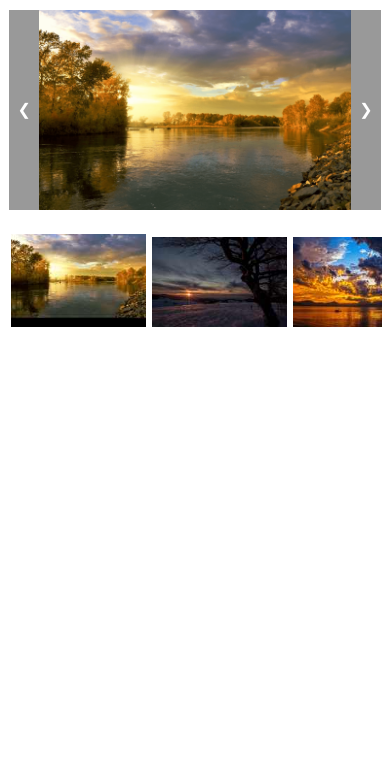
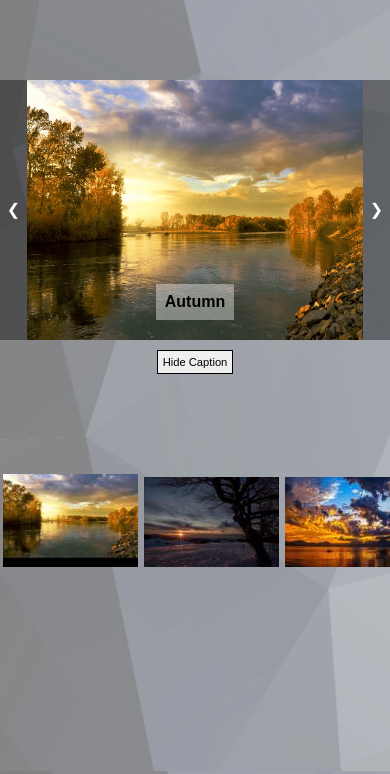
Before and after one commit to DWBergstrom/responsive-slideshow, a website: page index.html in a window 390 px wide. Shown: the part 70-844 px from the top of the page. Drawn offline with Linux system fonts and the light colour scheme.

Commit message:
Add captions and show/hide caption button
+ also added additional styling

```diff
--- a/index.css
+++ b/index.css
@@ -1,13 +1,24 @@
+* {
+  margin: 0;
+}
+
 body {
   font-family: sans-serif;
+  background: #DDDDDD;
+  background-attachment: fixed;
+  background-image: url('./images/background-overlay-final.png');
+  background-repeat: no-repeat center center fixed;
+  background-size: 200%;
 }
 
 header {
   text-align: center;
+  background: #3D9970;
+  height: 50px;
 }
 
 #current-selected-slide {
-  height: 480px;
+  height: 640px;
   max-width: 100%
 }
 
@@ -15,7 +26,12 @@ header {
   display: flex;
   justify-content: center;
   width: auto;
+  margin-top: 10px;
 }
+
+/* #current-slide-div {
+  background: white;
+} */
 
 /* for cycle left and right buttons */
 .cycle {
@@ -31,11 +47,41 @@ header {
 	cursor: pointer;
 }
 
+.cycle:hover {
+  background: rgba(0, 0, 0, .6);
+}
+
+#caption-container {
+  display: flex;
+  justify-content: center;
+  width: auto;
+  margin-top: -60px;
+  margin-bottom: 30px;
+}
+
+#caption {
+  background: rgba(250, 250, 250, .4);
+  padding: 9px;
+  font-weight: bold;
+}
+
+#show-hide-button-container {
+  display: flex;
+  justify-content: center;
+}
+
+input[type="button"] {
+  font-size: 100%;
+  font-family: inherit;
+  border-radius: 0;
+  -webkit-appearance: button;
+}
+
 .thumbs-container {
   display: flex;
   justify-content: flex-start;
   width: auto;
-  margin-top: 20px;
+  margin-top: 5px;
   overflow: scroll;
   /* scroll momentum on mobile */
   -webkit-overflow-scrolling: touch;
@@ -44,6 +90,7 @@ header {
 .thumbnail {
   margin: 3px;
   width: auto;
+  height: 80px;
 }
 
 .thumbnail:hover {
@@ -57,9 +104,9 @@ header {
 }
 
 /* media queries for smaller / mobile displays */
-@media only screen and (max-width: 1200px) {
+@media only screen and (max-width: 1280px) {
   #current-selected-slide {
-    height: 480px;
+    height: 420px;
     max-width: 100%
   }
 }
@@ -80,16 +127,38 @@ header {
   .cycle {
     width: 30px;
   }
+
+  .thumbs-container {
+    margin-top: 100px;
+  }
 }
 
+
 @media only screen and (max-width: 500px) {
-  #current-selected-slide {
-    height: 200px;
-    max-width: 100%
+
+  body {
+    background-size: 400%;
+  }
+
+  #single-slide-container {
+    height: auto;
+    max-width: 100%;
+    margin-top: 100px;
   }
 
   .cycle {
     width: 30px;
+  }
+
+  #caption {
+    background: rgba(250, 250, 250, .4);
+    padding: 9px;
+  }
+
+  input[type="button"] {
+    font-size: 70%;
+    border: 1px solid black;
+    padding: 5px;
   }
 
   .thumbnail {
--- a/index.html
+++ b/index.html
@@ -14,7 +14,7 @@
     <body>
 
         <header>
-          <h1>Slideshow</h1>
+          <h1>Image Slideshow</h1>
         </header>
 
           <!-- flex container for currently selected slide -->
@@ -29,11 +29,14 @@
             <button class="cycle cycle-right" onclick="cycleRight()">&#10095;</button>
           </div>
 
+          <div id="caption-container"></div>
+          <div id="caption-fill"></div>
+
+          <div id="show-hide-button-container">
+            <input type="button" id="show-hide-caption" onclick="showHideCaption(this)" value="Hide Caption">
+          </div>
           <!-- flex container for available thumbnails -->
-          <div class="thumbs-container" id="thumbs-container">
-          </div>
-
-
+          <div class="thumbs-container" id="thumbs-container"></div>
 
         <script src="./index.js" async defer></script>
     </body>
--- a/index.js
+++ b/index.js
@@ -3,109 +3,131 @@ const imageInfo = [
       {
         "url": "./images/autumn-1280.png",
         "name": "autumn-1280.png",
-        "thumbnail": "./images/thumbnails/autumn-1280_tn.png"
+        "thumbnail": "./images/thumbnails/autumn-1280_tn.png",
+        "caption": "Autumn"
       },
       {
         "url": "./images/black-forest-1920.png",
         "name": "black-forest-1920.png",
-        "thumbnail": "./images/thumbnails/black-forest-1920_tn.png"
+        "thumbnail": "./images/thumbnails/black-forest-1920_tn.png",
+        "caption": "Black Forest"
       },
       {
         "url": "./images/boat-1920.png",
         "name": "boat-1920.png",
-        "thumbnail": "./images/thumbnails/boat-1920_tn.png"
+        "thumbnail": "./images/thumbnails/boat-1920_tn.png",
+        "caption": "Boat in Sunset"
       },
       {
         "url": "./images/branches.svg",
         "name": "branches.svg",
-        "thumbnail": "./images/thumbnails/branches_tn.png"
+        "thumbnail": "./images/thumbnails/branches_tn.png",
+        "caption": "Branches"
       },
       {
         "url": "./images/dawn-1920.png",
         "name": "dawn-1920.png",
-        "thumbnail": "./images/thumbnails/dawn-1920_tn.png"
+        "thumbnail": "./images/thumbnails/dawn-1920_tn.png",
+        "caption": "Dawn"
       },
       {
         "url": "./images/evening-1280.png",
         "name": "evening-1280.png",
-        "thumbnail": "./images/thumbnails/evening-1280_tn.png"
+        "thumbnail": "./images/thumbnails/evening-1280_tn.png",
+        "caption": "Evening"
       },
       {
         "url": "./images/evening-sky-1920.png",
         "name": "evening-sky-1920.png",
-        "thumbnail": "./images/thumbnails/evening-sky-1920_tn.png"
+        "thumbnail": "./images/thumbnails/evening-sky-1920_tn.png",
+        "caption": "Evening Sky"
       },
       {
         "url": "./images/forest-1920.png",
         "name": "forest-1920.png",
-        "thumbnail": "./images/thumbnails/forest-1920_tn.png"
+        "thumbnail": "./images/thumbnails/forest-1920_tn.png",
+        "caption": "Forest"
       },
       {
         "url": "./images/hills-1920.png",
         "name": "hills-1920.png",
-        "thumbnail": "./images/thumbnails/hills-1920_tn.png"
+        "thumbnail": "./images/thumbnails/hills-1920_tn.png",
+        "caption": "Hills"
       },
       {
         "url": "./images/landscape-1-1920.png",
         "name": "landscape-1-1920.png",
-        "thumbnail": "./images/thumbnails/landscape-1-1920_tn.png"
+        "thumbnail": "./images/thumbnails/landscape-1-1920_tn.png",
+        "caption": "Landscape One"
       },
       {
         "url": "./images/landscape-2-1920.png",
         "name": "landscape-2-1920.png",
-        "thumbnail": "./images/thumbnails/landscape-2-1920_tn.png"
+        "thumbnail": "./images/thumbnails/landscape-2-1920_tn.png",
+        "caption": "Landscape Two"
       },
       {
         "url": "./images/landscape-3-1920.png",
         "name": "landscape-3-1920.png",
-        "thumbnail": "./images/thumbnails/landscape-3-1920_tn.png"
+        "thumbnail": "./images/thumbnails/landscape-3-1920_tn.png",
+        "caption": "Landscape Three"
       },
       {
         "url": "./images/landscape-4-1920.png",
         "name": "landscape-4-1920.png",
-        "thumbnail": "./images/thumbnails/landscape-4-1920_tn.png"
+        "thumbnail": "./images/thumbnails/landscape-4-1920_tn.png",
+        "caption": "Landscape Four"
       },
       {
         "url": "./images/road-1920.png",
         "name": "road-1920.png",
-        "thumbnail": "./images/thumbnails/road-1920_tn.png"
+        "thumbnail": "./images/thumbnails/road-1920_tn.png",
+        "caption": "Road"
       },
       {
         "url": "./images/scotland-1920.png",
         "name": "scotland-1920.png",
-        "thumbnail": "./images/thumbnails/scotland-1920_tn.png"
+        "thumbnail": "./images/thumbnails/scotland-1920_tn.png",
+        "caption": "Scotland"
       },
       {
         "url": "./images/tree-1.svg",
         "name": "tree-1.svg",
-        "thumbnail": "./images/thumbnails/tree-1_tn.png"
+        "thumbnail": "./images/thumbnails/tree-1_tn.png",
+        "caption": "Tree One"
       },
       {
         "url": "./images/tree-2.svg",
         "name": "tree-2.svg",
-        "thumbnail": "./images/thumbnails/tree-2_tn.png"
+        "thumbnail": "./images/thumbnails/tree-2_tn.png",
+        "caption": "Tree Two"
       },
       {
         "url": "./images/tree-3.svg",
         "name": "tree-3.svg",
-        "thumbnail": "./images/thumbnails/tree-3_tn.png"
+        "thumbnail": "./images/thumbnails/tree-3_tn.png",
+        "caption": "Tree Three"
       },
       {
         "url": "./images/trees-1920.png",
         "name": "trees-1920.png",
-        "thumbnail": "./images/thumbnails/trees-1920_tn.png"
+        "thumbnail": "./images/thumbnails/trees-1920_tn.png",
+        "caption": "Trees"
       },
       {
         "url": "./images/yellowstone-1920.png",
         "name": "yellowstone-1920.png",
-        "thumbnail": "./images/thumbnails/yellowstone-1920_tn.png"
+        "thumbnail": "./images/thumbnails/yellowstone-1920_tn.png",
+        "caption": "Yellowstone"
       },
       {
         "url": "./images/zion-1920.png",
         "name": "zion-1920.png",
-        "thumbnail": "./images/thumbnails/zion-1920_tn.png"
+        "thumbnail": "./images/thumbnails/zion-1920_tn.png",
+        "caption": "Zion"
       }
     ]
+
 
 // loop to create div elements for a thumbnail of each picture
 // indended to accommodate loading URLs from JSON
@@ -130,6 +152,12 @@ for (let i = 0; i < imageInfo.length; i++) {
   // to the currently selected slide
   thumbnail.addEventListener('click', () => {
     let currentSlide = document.getElementById('current-selected-slide')
+    let captionId = document.getElementById('caption-container')
+    let captionStatus = document.getElementById('show-hide-caption').value
+    if (captionStatus === 'Hide Caption') {
+      let captionContent = imageInfo[i].caption
+      captionId.innerHTML = `<div id="caption">${captionContent}</div>`
+    }
     currentSlide.setAttribute('src', `${imgUrl}`)
     currentSlide.setAttribute('data-slide', `${i}`)
     // ES6 spread operator to convert HTML collection to array for iteration
@@ -144,15 +172,20 @@ for (let i = 0; i < imageInfo.length; i++) {
   document.getElementById(`slide-${i}`).appendChild(thumbnail)
 }
 
+
 // set the current slide to the first in the collection on page load
 let currentSlide = document.getElementById('current-selected-slide')
+let captionId = document.getElementById('caption-container')
 let slideOne = imageInfo[0].url
+let captionContent = imageInfo[0].caption
 currentSlide.setAttribute('src', `${slideOne}`)
 currentSlide.setAttribute('data-slide', 0)
 currentSlide.addEventListener('touchstart', getTouchStart)
 currentSlide.addEventListener('touchend', getTouchEnd)
 let currentThumb = document.getElementById('slide-0').firstChild
 currentThumb.setAttribute('id', 'selected-thumb')
+captionId.innerHTML = `<div id="caption">${captionContent}</div>`
+
 
 // function for button to cycle to right through images
 function cycleRight() {
@@ -160,6 +193,7 @@ function cycleRight() {
   let currentSlide = document.getElementById('current-selected-slide')
   let slideId = parseInt(currentSlide.getAttribute('data-slide'))
   let currentThumb = document.getElementById(`slide-${slideId}`).firstChild
+  let captionStatus = document.getElementById('show-hide-caption').value
   // handle condition if first slide does not load
   if (slideId === null) {
     let selectMessage = document.createElement('h2')
@@ -174,7 +208,14 @@ function cycleRight() {
     // set next thumbnail to first in the collection, and set id for border
     let nextThumb = document.getElementById('slide-0').firstChild
     nextThumb.setAttribute('id', 'selected-thumb')
+    // bring the next thumbnail into scroll view,
+    // then bring the current image into scroll view (for mobile landscape view)
     nextThumb.scrollIntoView()
+    currentSlide.scrollIntoView()
+    if (captionStatus === 'Hide Caption') {
+      let captionContent = imageInfo[0].caption
+      captionId.innerHTML = `<div id="caption">${captionContent}</div>`
+    }
   } else { // for all others, move up one index in the array of image urls
     let imgUrl = imageInfo[slideId + 1].url
     currentSlide.setAttribute('src', `${imgUrl}`)
@@ -184,9 +225,17 @@ function cycleRight() {
     // set next thumbnail to next in the collection, and set id for border
     let nextThumb = document.getElementById(`slide-${slideId + 1}`).firstChild
     nextThumb.setAttribute('id', 'selected-thumb')
+    // bring the next thumbnail into scroll view,
+    // then bring the current image into scroll view (for mobile landscape view)
     nextThumb.scrollIntoView()
+    currentSlide.scrollIntoView()
+    if (captionStatus === 'Hide Caption') {
+      let captionContent = imageInfo[slideId + 1].caption
+      captionId.innerHTML = `<div id="caption">${captionContent}</div>`
+    }
   }
 }
+
 
 // function for button to cycle to left through images
 function cycleLeft() {
@@ -194,6 +243,7 @@ function cycleLeft() {
   let currentSlide = document.getElementById('current-selected-slide')
   let slideId = parseInt(currentSlide.getAttribute('data-slide'))
   let currentThumb = document.getElementById(`slide-${slideId}`).firstChild
+  let captionStatus = document.getElementById('show-hide-caption').value
   // handle condition if first slide does not load
   if (slideId === null) {
     let selectMessage = document.createElement('h2')
@@ -208,7 +258,14 @@ function cycleLeft() {
     // set next thumbnail to first in the collection, and set id for border
     let previousThumb = document.getElementById(`slide-${imageInfo.length - 1}`).firstChild
     previousThumb.setAttribute('id', 'selected-thumb')
+    // bring the next thumbnail into scroll view,
+    // then bring the current image into scroll view (for mobile landscape view)
     previousThumb.scrollIntoView()
+    currentSlide.scrollIntoView()
+    if (captionStatus === 'Hide Caption') {
+      let captionContent = imageInfo[imageInfo.length - 1].caption
+      captionId.innerHTML = `<div id="caption">${captionContent}</div>`
+    }
   } else { // for all others, move down one index in the array of image urls
     let imgUrl = imageInfo[slideId - 1].url
     currentSlide.setAttribute('src', `${imgUrl}`)
@@ -218,9 +275,17 @@ function cycleLeft() {
     // set next thumbnail to next in the collection, and set id for border
     let previousThumb = document.getElementById(`slide-${slideId - 1}`).firstChild
     previousThumb.setAttribute('id', 'selected-thumb')
+    // bring the next thumbnail into scroll view,
+    // then bring the current image into scroll view (for mobile landscape view)
     previousThumb.scrollIntoView()
+    currentSlide.scrollIntoView()
+    if (captionStatus === 'Hide Caption') {
+      let captionContent = imageInfo[slideId - 1].caption
+      captionId.innerHTML = `<div id="caption">${captionContent}</div>`
+    }
   }
 }
+
 
 // allow cycling through images with arrow keys
 document.onkeydown = function(event) {
@@ -234,6 +299,24 @@ document.onkeydown = function(event) {
     }
 }
 
+
+function showHideCaption(button) {
+  let currentSlide = document.getElementById('current-selected-slide')
+  let slideId = parseInt(currentSlide.getAttribute('data-slide'))
+  let captionFill = document.getElementById('caption-fill')
+  let captionContent = imageInfo[slideId].caption
+  if (button.value === 'Hide Caption') {
+    button.value = 'Show Caption'
+    captionId.innerHTML = '&nbsp&nbsp'
+    captionFill.innerHTML = '&nbsp'
+  } else {
+    button.value = 'Hide Caption'
+    captionId.innerHTML = `<div id="caption">${captionContent}</div>`
+    captionFill.innerHTML = ''
+  }
+}
+
+
 // get first touch position for touchscreen nav
 // define starting x coordinate outside the function so
 // it is accessible to getTouchEnd
@@ -244,6 +327,7 @@ function getTouchStart(event) {
   event.preventDefault()
 }
 
+
 // measure touch distance for touchscreen nav
 function getTouchMove(event) {
   let touchobj = event.changedTouches[0]
@@ -252,6 +336,7 @@ function getTouchMove(event) {
   console.log(dist)
   event.preventDefault()
 }
+
 
 // get the final x coordinate for the touch event and
 // calculate whether to scroll left or right
```
Also changed, not shown: images/background-overlay-final.png (added), images/background_map.png (added).
